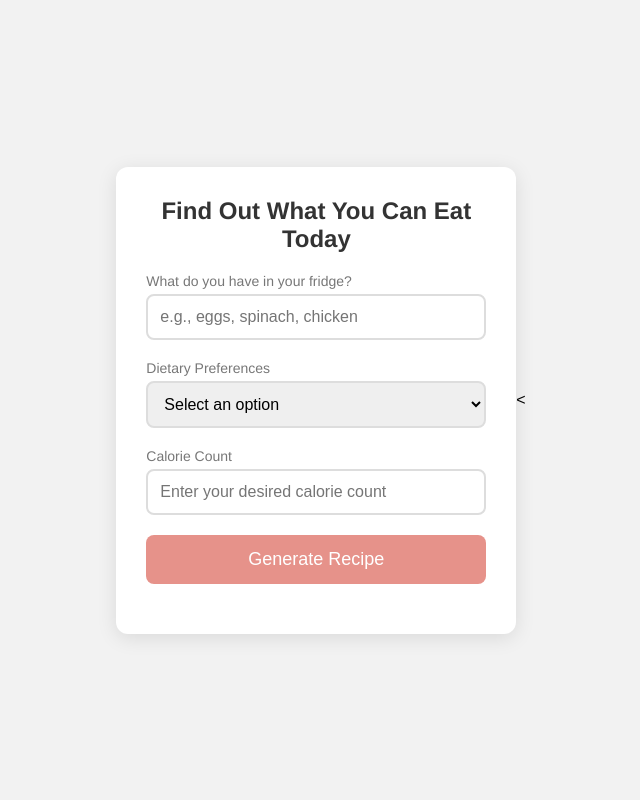
After one commit to AsmiBhati/Ingredia, a Spring Boot app: page /from.html in a window 1280 px wide. The commit adds this page. Shown: the whole page, without its empty margins (319-959 px from the left). Run offline with Spring Boot 4, Linux system fonts and the light colour scheme.

Commit message:
Form and its stylesheet added along w changes to the controller

```diff
--- /dev/null
+++ b/src/main/resources/static/formstyle.css
@@ -0,0 +1,97 @@
+* {
+    box-sizing: border-box;
+    margin: 0;
+    padding: 0;
+}
+
+body {
+    font-family: 'Helvetica Neue', Arial, sans-serif;
+    background-color: #f2f2f2;
+    display: flex;
+    justify-content: center;
+    align-items: center;
+    height: 100vh;
+    padding: 20px;
+}
+
+.meal-generator-section {
+    background-color: #ffffff;
+    border-radius: 12px;
+    box-shadow: 0 4px 20px rgba(0, 0, 0, 0.1);
+    padding: 30px;
+    width: 100%;
+    max-width: 400px;
+    transition: transform 0.3s ease;
+}
+
+.meal-generator-section:hover {
+    transform: translateY(-5px);
+}
+
+h2 {
+    text-align: center;
+    font-size: 24px;
+    color: #333;
+    margin-bottom: 20px;
+    font-weight: 600;
+}
+
+.form-group {
+    margin-bottom: 20px;
+}
+
+label {
+    font-size: 14px;
+    color: #777;
+    margin-bottom: 5px;
+    display: block;
+}
+
+input[type="text"],
+input[type="number"],
+select {
+    width: 100%;
+    padding: 12px;
+    border: 2px solid #ddd;
+    border-radius: 8px;
+    font-size: 16px;
+    transition: border-color 0.3s;
+}
+
+input[type="text"]:focus,
+input[type="number"]:focus,
+select:focus {
+    border-color: #e6928a;
+    outline: none;
+}
+
+.submit-btn {
+    width: 100%;
+    padding: 14px;
+    background-color: #e6928a; /* Pop of color */
+    color: white;
+    border: none;
+    border-radius: 8px;
+    font-size: 18px;
+    cursor: pointer;
+    transition: background-color 0.3s, transform 0.3s;
+}
+
+.submit-btn:hover {
+    background-color: #d58076; /* Darker shade for hover effect */
+    transform: translateY(-2px);
+}
+
+.submit-btn:active {
+    transform: translateY(1px);
+}
+
+@media (max-width: 400px) {
+    .meal-generator-section {
+        padding: 20px;
+    }
+
+    h2 {
+        font-size: 20px;
+    }
+}
--- /dev/null
+++ b/src/main/resources/static/from.html
@@ -0,0 +1,63 @@
+<!DOCTYPE html>
+<html lang="en">
+<head>
+  <meta charset="UTF-8">
+  <meta name="viewport" content="width=device-width, initial-scale=1.0">
+  <title>Meal Generator Form</title>
+  <link rel="stylesheet" href="/src/main/resources/static/formstyle.css"> <!-- Link to external stylesheet -->
+</head>
+<body>
+  <section class="meal-generator-section">
+    <h2>Find Out What You Can Eat Today</h2>
+    <form class="meal-form" id="mealForm">
+      <div class="form-group">
+        <label for="ingredients">What do you have in your fridge?</label>
+        <input type="text" id="ingredients" name="ingredients" placeholder="e.g., eggs, spinach, chicken" required>
+      </div>
+
+      <div class="form-group">
+        <label for="dietary-preferences">Dietary Preferences</label>
+        <select id="dietary-preferences" name="dietary-preferences">
+          <option value="">Select an option</option>
+          <option value="vegan">Vegan</option>
+          <option value="vegetarian">Vegetarian</option>
+          <option value="gluten-free">Gluten-Free</option>
+          <option value="keto">Keto</option>
+          <option value="paleo">Paleo</option>
+        </select>
+      </div>
+
+      <div class="form-group">
+        <label for="calorie-count">Calorie Count</label>
+        <input type="number" id="calorie-count" name="calorie-count" placeholder="Enter your desired calorie count" required>
+      </div>
+
+      <div class="form-group">
+        <button type="submit" class="submit-btn">Generate Recipe</button>
+      </div>
+    </form>
+  </section>
+
+  <<script>
+    const mealForm = document.getElementById('mealForm');
+
+    mealForm.addEventListener('submit', function(event) {
+      event.preventDefault();
+
+      const formData = new FormData(mealForm);
+
+      fetch('/api/ingredia/generateMeal', {
+        method: 'POST',
+        body: new URLSearchParams(formData)
+      })
+      .then(response => response.text())
+      .then(data => {
+        alert(data);
+      })
+      .catch(error => {
+        console.error('Error:', error);
+      });
+    });
+  </script>
+</body>
+</html>
```
Also changed, not shown: src/main/java/com/example/ingredia/contoller/IngrediaController.java (+17 -0 lines), src/main/resources/static/index.html (+8 -1 lines), 7 other files.
